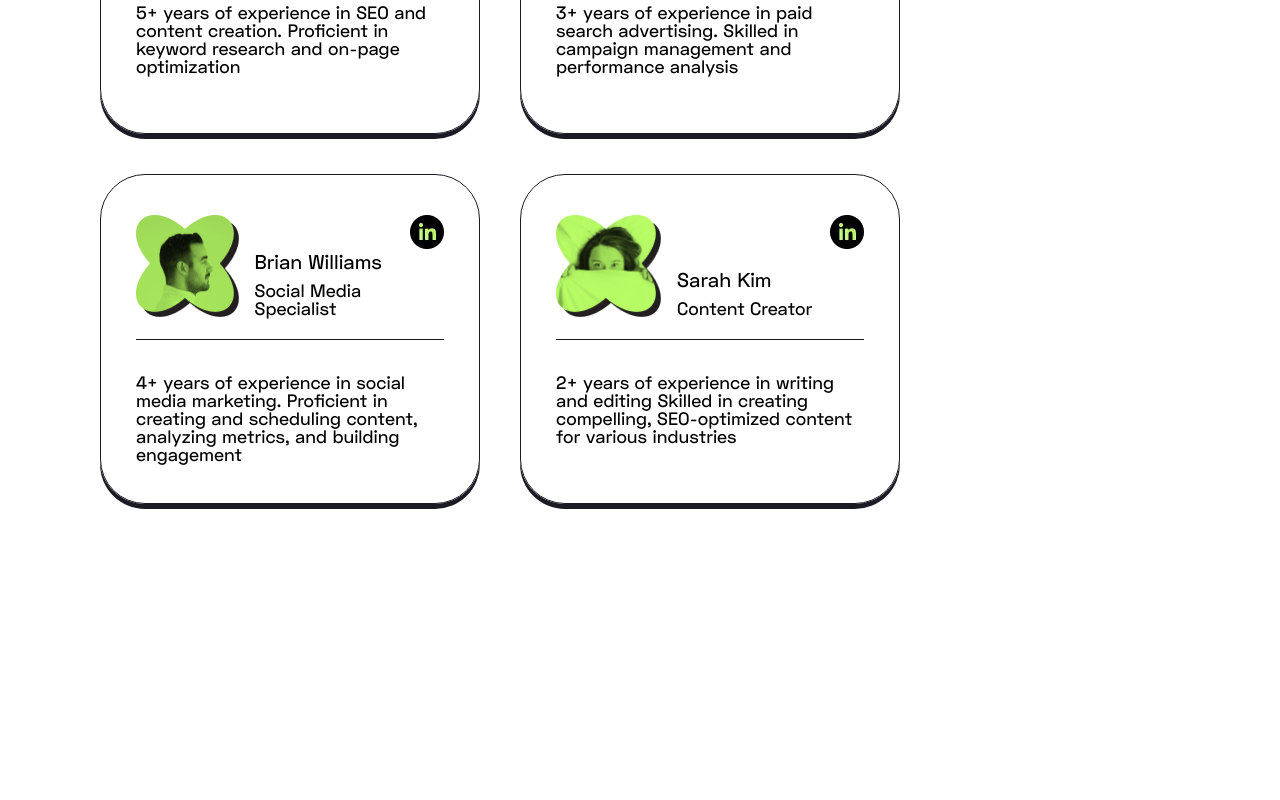
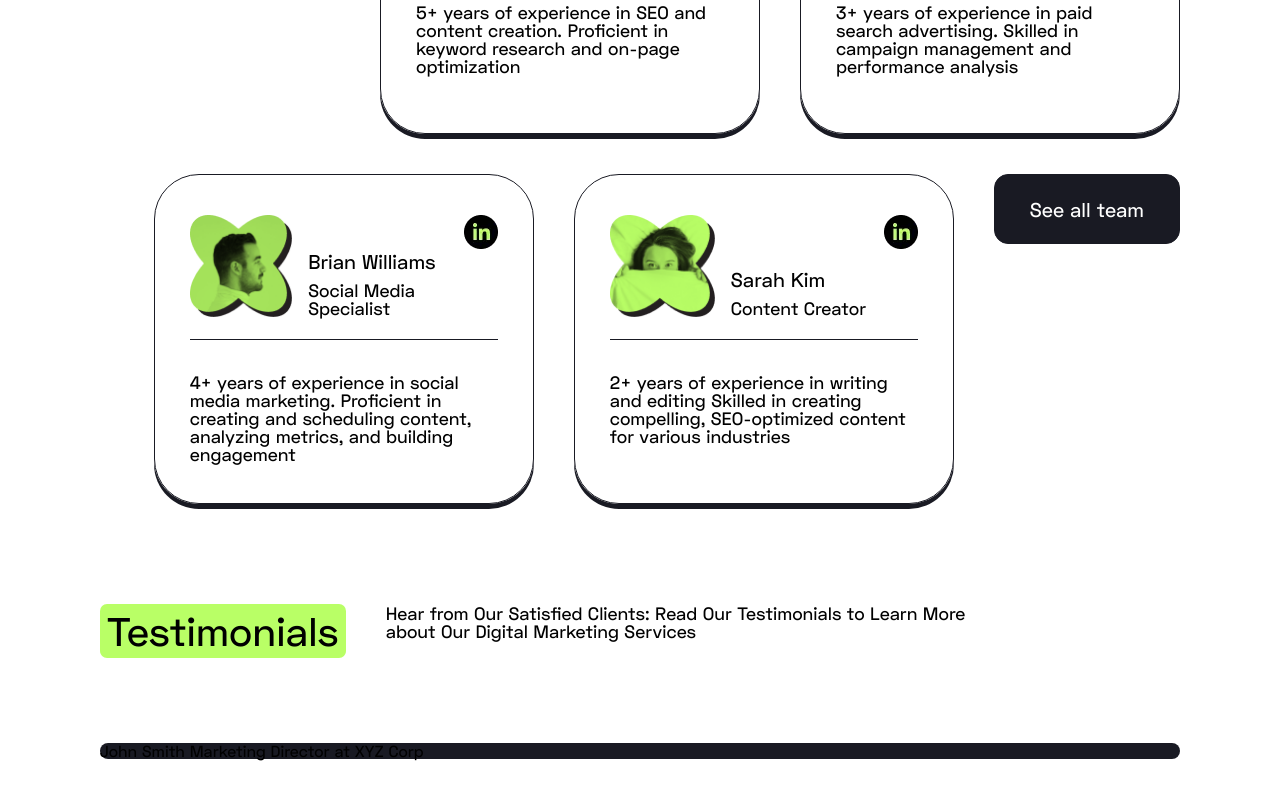
Before and after one commit to Ivanna-Kutsovol/Positivus, a Next.js app: page / in a window 1280 px wide. Shown: the part 6714-7514 px from the top of the page. Before the commit the page ends 7318 px from the top, so only its background shows below. Built offline with nearby package versions, Linux system fonts and the light colour scheme.

Commit message:
finished block team & initiated block testinonials

```diff
--- a/src/app/page.tsx
+++ b/src/app/page.tsx
@@ -5,6 +5,7 @@ import ArticleFirst from "./article/article";
 import CaseStudies from "./caseStudies/caseStudies"
 import WorkingProcess from "./workingProcess/workingProcess";
 import Team from "./team/team";
+import Testimonials from "./testimonials/testimonials";
 
 export default function Home() {
   return (
@@ -16,6 +17,7 @@ export default function Home() {
        <CaseStudies/>
        <WorkingProcess/>
        <Team/>
+       <Testimonials/>
     </div>
   );
 }
--- a/src/app/team/team.module.scss
+++ b/src/app/team/team.module.scss
@@ -13,6 +13,7 @@
     flex-direction: row;
     gap: 40px;
     flex-wrap: wrap;
+    justify-content: flex-end;
     &__container{
         display: flex;
         flex-direction: column;
@@ -42,6 +43,14 @@
         flex-direction: column;
         gap: 10px
     }
+    &__button{
+        background-color: var(--dark);
+        color: var(--background);
+        &:hover{
+            background-color: var(--green);
+            color: var(--dark);
+        }
+    }
 }
 .line{
     position: absolute;
@@ -53,3 +62,11 @@
     right: 35px;
     left: 35px;
 }
+
+@media(max-width: 800px) {
+    .team{
+        &__container{
+            padding: 30px 25px;
+        }
+    }
+}
--- a/src/app/team/team.tsx
+++ b/src/app/team/team.tsx
@@ -8,6 +8,7 @@ import FourthImage from '../../../public/team/pictureFourth.webp';
 import FifthImage from '../../../public/team/pictureFifth.webp';
 import SixthImage from '../../../public/team/pictureSixth.webp';
 import Social from '../../../public/team/socialIcon.webp';
+import Button from "@/components/UI/button/button";
 
 const content = [
     {
@@ -72,6 +73,7 @@ const Team = () => {
                         <p className={stl.team__info}>{item.info}</p>
                         </div>
                 ))}
+                <Button className={stl.team__button}>See all team</Button>
             </section>
         </section>
     );
--- /dev/null
+++ b/src/app/testimonials/testimonials.module.scss
@@ -0,0 +1,12 @@
+@use "../styles/mixins" as text;
+
+.section{
+    padding: 0 0 100px 0;
+}
+.main{
+    @include text.text;
+}
+.container{
+    background-color: var(--dark);
+    border-radius: var(--radius);
+}
--- /dev/null
+++ b/src/app/testimonials/testimonials.tsx
@@ -0,0 +1,24 @@
+import React from "react";
+import stl from "./testimonials.module.scss";
+
+const Testimonials = () => {
+    return(
+        <section className={stl.section}>
+            <section className={stl.main}>
+                <section className={stl.main__text}>
+                    <h2 className={stl.main__topic}>Testimonials</h2>
+                    <p className={stl.main__descriptionText}>Hear from Our Satisfied Clients: Read Our Testimonials to Learn More about Our Digital Marketing Services</p>
+                </section>
+            </section>
+            <section className={stl.container}>
+                <div>
+                John Smith
+                Marketing Director at XYZ Corp
+                </div>
+            </section>
+        </section>
+
+    )
+}
+
+export default Testimonials;
--- a/src/components/UI/accordion.tsx
+++ b/src/components/UI/accordion.tsx
@@ -48,7 +48,7 @@ export const Accordion :React.FC<AccordionProps> = ({title, description, classNa
             <motion.div
                 className={classNameDescription}
                 initial={{ height: 0}}
-                animate={isOpen ? { height: "100px" } : { height: '20px', opacity: 0 }}
+                animate={isOpen ? { height: "100px" } : { height: 0, opacity: 0 }}
                 transition={{ duration: 0.8, ease: "easeInOut" }}
                 style={{ overflow: 'hidden' }}
              >
```
